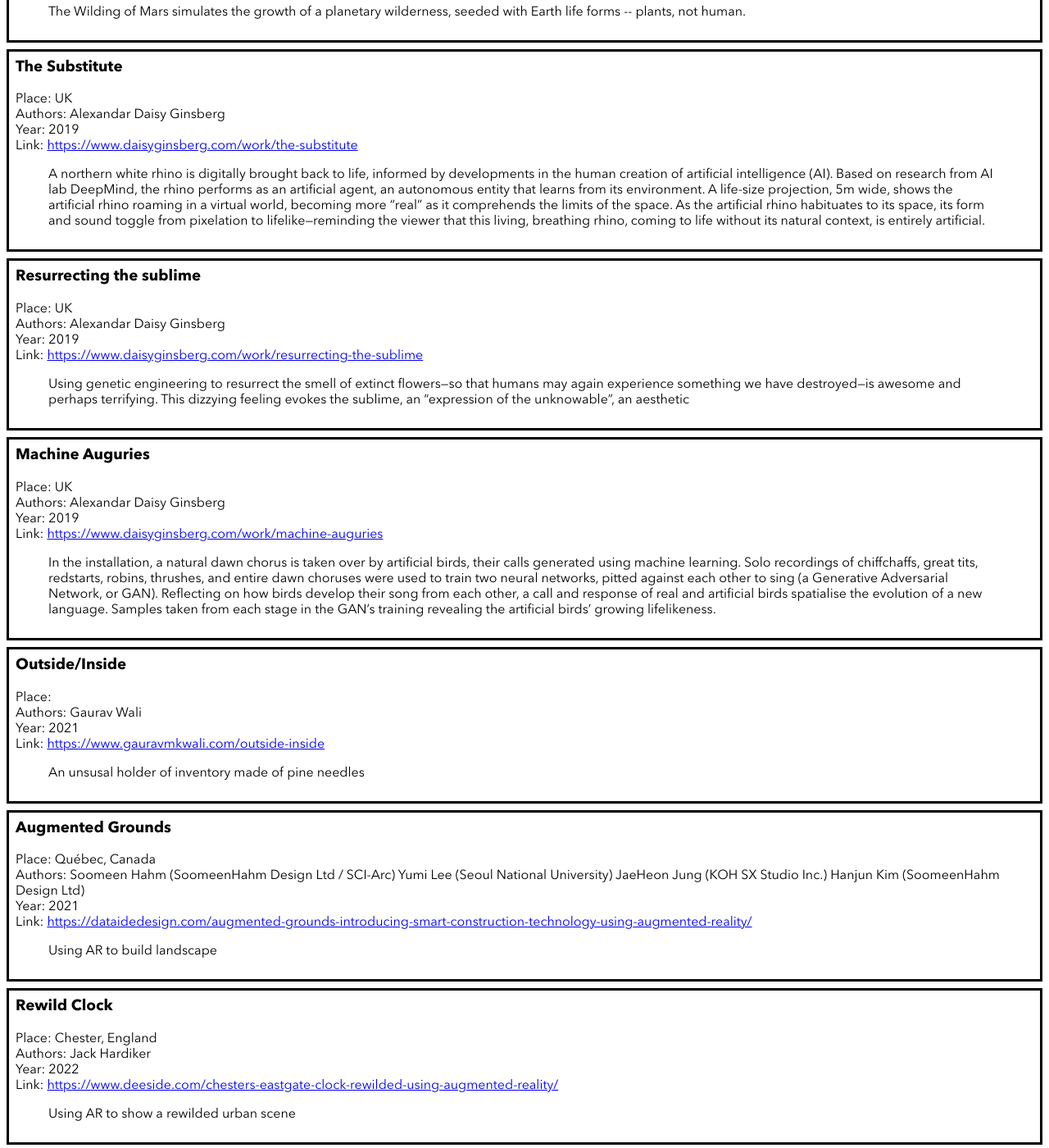
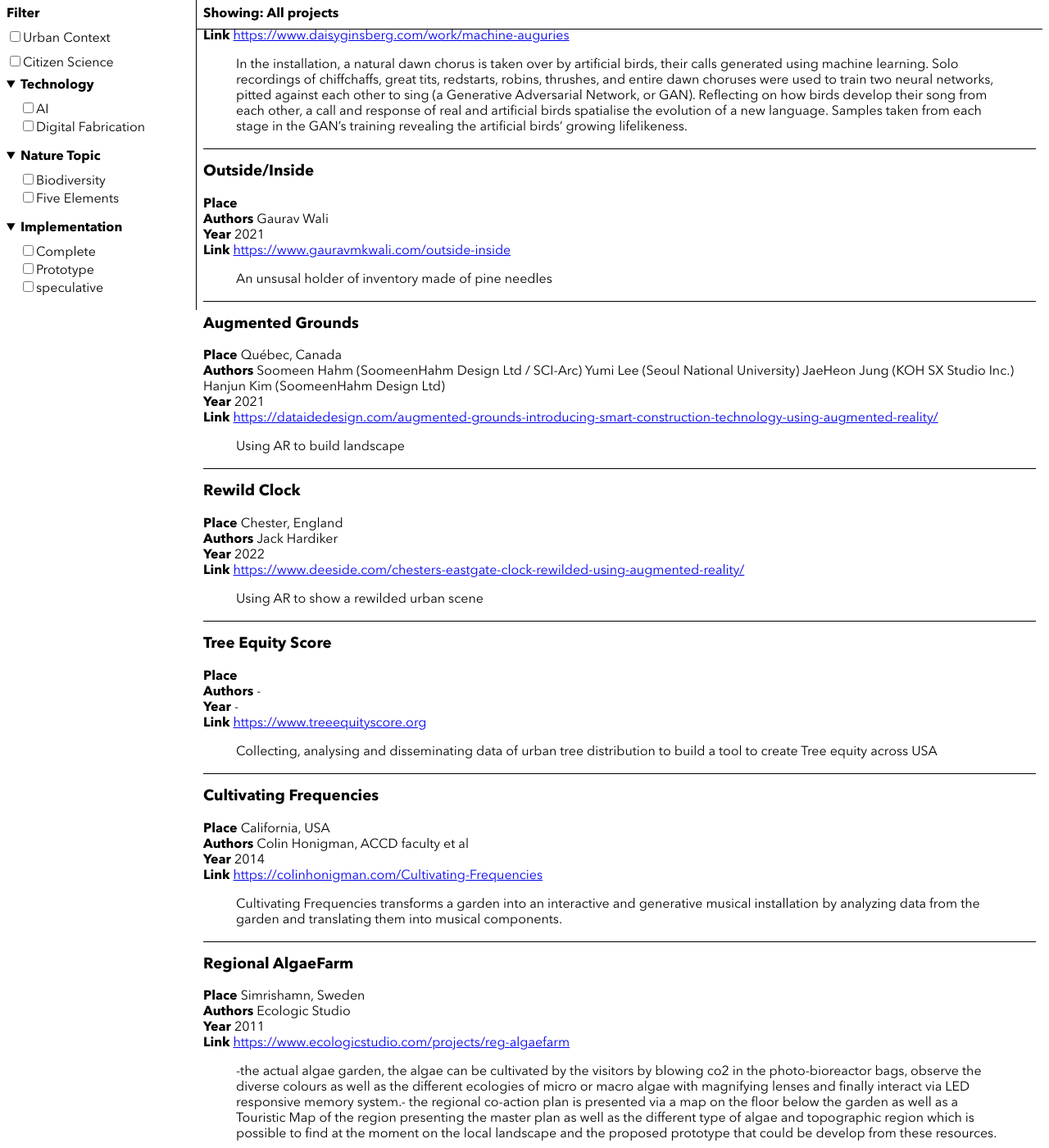
Before and after one commit to zzy-37/zzy-37.github.io, a Jekyll site: the page nature-case-library/index.html, which Jekyll copies as it is, in a window 1280 px wide and 1400 px high, scrolled down 7551 px. Shown: the whole window at 82% size. Built offline with Jekyll 4.4.1, drawn with Linux system fonts in a browser that asks for light colours; some of the changed text lies outside the part shown.

Commit message:
update case library demo

```diff
--- a/nature-case-library/index.html
+++ b/nature-case-library/index.html
@@ -7,6 +7,10 @@
     <title>Case Library | Ecology and Culture Lab</title>
 
     <style>
+        :root {
+            --border-style: 1px solid currentColor;
+        }
+
         * {
             box-sizing: border-box;
         }
@@ -57,22 +61,6 @@
             margin-top: 0;
         }
 
-        .projects>div {
-            margin: .5rem 0;
-            padding: .5rem;
-            border: solid currentColor;
-        }
-
-        .techs>h2 {
-            background-color: black;
-            color: white;
-            padding: 1rem;
-        }
-
-        .techs>div {
-            display: flex;
-            gap: 1rem;
-        }
 
         button,
         summary {
@@ -101,21 +89,92 @@
         }
     </style>
 
+    <style>
+        /* test css */
+        .filter-selector {
+            display: flex;
+            flex-direction: column;
+            border-right: var(--border-style);
+        }
+
+        .filter-selector>* {
+            margin-bottom: 0.5rem;
+        }
+
+        .filter-selector summary {
+            font-weight: bold;
+        }
+
+        .filter-selector label {
+            cursor: pointer;
+        }
+
+        .filter-selector details ul {
+            list-style-type: none;
+            padding-left: 0.5rem;
+            margin: 0.5rem;
+        }
+
+        .filter-line {
+            padding: 0 0.5rem;
+        }
+
+        .projects>div {
+            margin: 0 0.5rem;
+            padding-top: 1rem;
+            border-bottom: var(--border-style);
+        }
+
+        main {
+            position: relative;
+        }
+
+        .filter-selector,
+        .filter-line {
+            position: sticky;
+            top: 0;
+            padding-top: 0.5rem;
+        }
+
+        .filter-line {
+            background-color: white;
+            font-weight: bold;
+            border-bottom: var(--border-style);
+            padding-bottom: 0.5rem;
+        }
+
+        @media (min-width: 600px) {
+            main {
+                display: flex;
+            }
+
+            main aside {
+                flex-shrink: 0;
+                flex-basis: 25ch;
+            }
+        }
+    </style>
+
     <script src="cells.js"></script>
 
     <script>
+        const ce = name => document.createElement(name);
+        const qs = (query, parent = document) => parent.querySelector(query);
+        const qsa = (query, parent = document) => parent.querySelectorAll(query);
+
         ['div', 'p', 'span', 'h1', 'h2', 'h3', 'h4', 'h5', 'h6',
             'a', 'ul', 'li', 'details', 'summary', 'nav', 'header',
-            'button', 'blockquote'
+            'button', 'blockquote', 'main', 'aside', 'label', 'b'
         ].forEach(name =>
             window[name] = (...children) => {
-                const el = document.createElement(name)
+                const el = ce(name)
                 el.append(...children)
                 return el
             })
 
         const { assign } = Object
-        const img = filename => assign(document.createElement('img'), { src: filename })
+        const img = filename => assign(ce('img'), { src: filename })
+        const input = type => assign(ce('input'), { type: type })
     </script>
 </head>
 
@@ -167,6 +226,7 @@
             p('This page is an open dataset of classified cases about currnet tech applications of AI, data science and digital fabrication that are already in place to serve nature and human re-connection within the city.'),
         )
 
+        /*
         const filter_selector = nav(
             assign(button('All'), {
                 onclick() {
@@ -210,32 +270,67 @@
             keywords,
             impls,
         )
+        */
 
         const current_filter = h2()
         const projs = div()
         projs.classList.add('projects')
 
-        const div_tech = div(
-            h2('Technologies'),
-            div(
-                h3('AI'),
-                h3('Data'),
-                h3('Fabrication'),
-                h3('Digital fabrication'),
-                h3('Sensor'),
-                h3('Sampling'),
-                h3('Coding'),
-                h3('Biomedia'),
+        const filter_selector = div(
+            b('Filter'),
+
+            label(input('checkbox'), 'Urban Context'),
+            label(input('checkbox'), 'Citizen Science'),
+
+            details(
+                summary('Technology'),
+                ul(
+                    li(label(input('checkbox'), 'AI')),
+                    li(label(input('checkbox'), 'Digital Fabrication')),
+                )
+            ),
+
+            details(
+                summary('Nature Topic'),
+                ul(
+                    li(label(input('checkbox'), 'Biodiversity')),
+                    li(label(input('checkbox'), 'Five Elements')),
+                )
+            ),
+
+            details(
+                summary('Implementation'),
+                ul(
+                    li(label(input('checkbox'), 'Complete')),
+                    li(label(input('checkbox'), 'Prototype')),
+                    li(label(input('checkbox'), 'speculative')),
+                )
             ),
         )
-        div_tech.classList.add('techs')
+        filter_selector.classList.add('filter-selector')
+
+
+        const filter_line = div(
+            'Showing: All projects',
+        )
+        filter_line.classList.add('filter-line')
+
+        const main_container = main(
+            aside(
+                filter_selector
+            ),
+            div(
+                filter_line,
+                projs,
+            )
+        )
+        qsa('details', main_container).forEach(e => e.setAttribute('open', ''))
 
         document.body.append(
             head,
-            filter_selector,
             // div_tech,
-            current_filter,
-            projs,
+            // current_filter,
+            main_container,
         )
 
         show_all()
@@ -250,13 +345,13 @@
                 ...list.map(([name, place, authors, year, link, description]) =>
                     div(
                         h3(name),
-                        div(`Place: ${place}`),
-                        div(`Authors: ${authors}`),
-                        div(`Year: ${year}`),
-                        div('Link: ', assign(a(link), { href: link })),
+                        div(b('Place '), place),
+                        div(b('Authors '), authors),
+                        div(b('Year '), year),
+                        div(b('Link '), assign(a(link), { href: link }),
                         blockquote(description ? description : ""),
                     ))
-            )
+            ))
         }
 
         function gen_tag_selector(heading, col_index, filter_str) {
```
Also changed, not shown: other parts of nature-case-library/index.html (+1 -1 lines).
